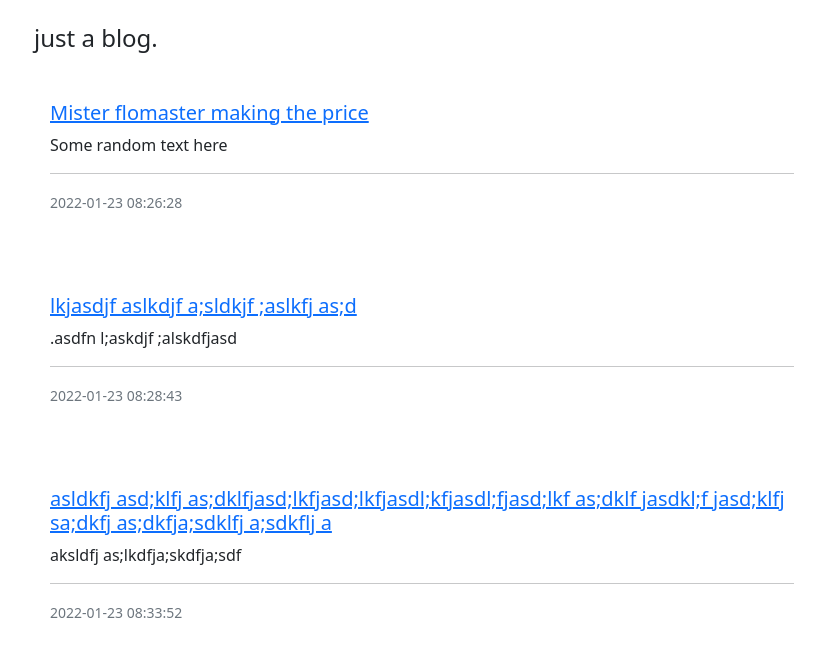
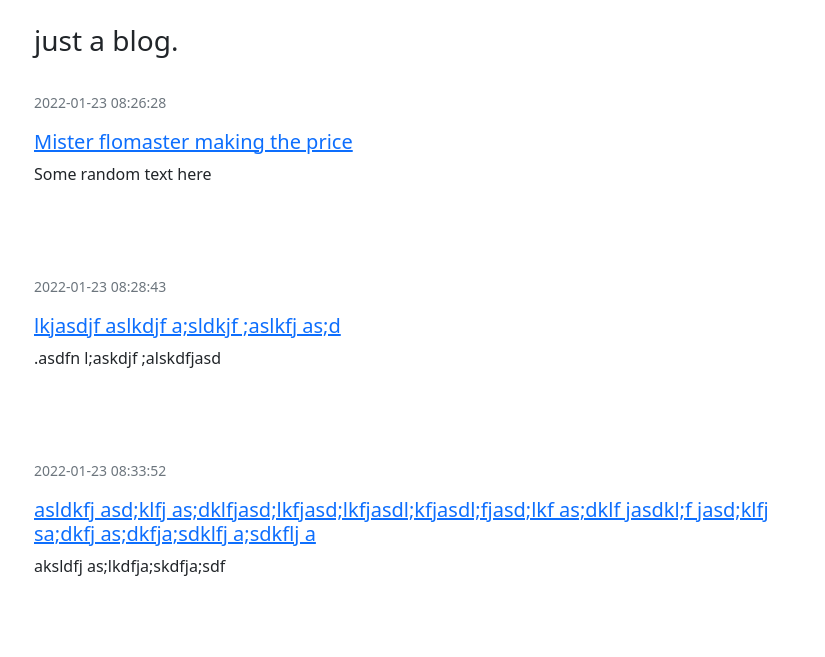
Before and after one commit to nazdash/flask-testsite, a Flask app: page / in a window 1280 px wide. Shown: the part 56-713 px from the top of the page, without its empty margins (218-1043 px from the left). Run offline with Flask 2, Linux system fonts and the light colour scheme; data comes from the database, SQL or seed files in the repository; both versions use the stored data as it was after the commit.

Commit message:
polishing

```diff
--- a/application/templates/about.html
+++ b/application/templates/about.html
@@ -4,8 +4,8 @@
 
 {% block content %}
 
-<h4 align="left">about me.
-</h4>
+<h3 align="left">about me.
+</h3>
 <br/>
 <div>
 
--- a/application/templates/blog.html
+++ b/application/templates/blog.html
@@ -4,15 +4,14 @@
 
 {% block content %}
 
-<h4 align="left">a list of all blog posts.
-</h4>
+<h3 align="left">a list of all blog posts.
+</h3>
 <br/>
 
 <div id="posts"/>
 {% for post in posts %}
 
   <h5 class="card-title"><a style="color:inherit;" href="/post/{{post.post_url}}">{{post.title}}</a></h5>
-  <!-- <p class="card-text" style="float:left"><small class="text-muted">{{post.date}}</small></p> -->
   {% if user.is_authenticated %}
   <p style="float:left">
     <a href="/edit-post/{{post.id}}">Edit</a>
--- a/application/templates/edit-post.html
+++ b/application/templates/edit-post.html
@@ -4,8 +4,8 @@
 
 {% block content %}
 
-<h4 align="left">You can edit a post here.
-</h4>
+<h3 align="left">You can edit a post here.
+</h3>
 
 <br />
 
--- a/application/templates/home.html
+++ b/application/templates/home.html
@@ -4,8 +4,8 @@
 
 {% block content %}
 
-<h4 align="left">just a blog.
-</h4>
+<h3 align="left">just a blog.
+</h3>
 <br/>
 
 <div id="posts">
@@ -13,18 +13,19 @@
 
 <!-- <div class="card mb-3"> -->
 <!-- <img src="..." class="card-img-top" alt="..."> -->
-  <div class="card-body">
-    <h5 class="card-title"><a href="/post/{{post.post_url}}">{{post.title}}</a></h5>
-    <p class="card-text">{{post.snippet}}</p>
-    <hr />
-    <p class="card-text" style="float:left"><small class="text-muted">{{post.date}}</small></p>
+  <!-- <div class="card-body"> -->
+    <pstyle="float:left"><small class="text-muted">{{post.date}}</small></p>
     {% if user.is_authenticated %}
     <p style="float:right">
       <a href="/edit-post/{{post.id}}"><button type="button" class="btn btn-primary btn-sm">Edit</button></a>
       <a href="/delete-post/{{post.id}}"><button type="button" class="btn btn-danger btn-sm" >Delete</button></a>
     </p>
     {% endif %}
-  </div>
+    <div>
+    <h5><a href="/post/{{post.post_url}}">{{post.title}}</a></h5>
+    <p>{{post.snippet}}</p>
+    </div>
+  <!-- </div> -->
 <!-- </div> -->
 <br/>
 <br/>
--- a/application/templates/login.html
+++ b/application/templates/login.html
@@ -20,6 +20,7 @@
       placeholder="Enter email"
     />
   </div>
+  <br />
   <div class="form-group">
     <label for="password">
       Password
--- a/application/templates/signup.html
+++ b/application/templates/signup.html
@@ -19,6 +19,7 @@
       placeholder="Enter email"
     />
   </div>
+  <br />
   <div class="form-group">
     <label for="firstName">
       First Name
@@ -31,6 +32,7 @@
       placeholder="Enter first name"
     />
   </div>
+  <br />
   <div class="form-group">
     <label for="password1">
       Password
@@ -43,6 +45,7 @@
       placeholder="Enter password"
     />
   </div>
+  <br />
   <div class="form-group">
     <label for="password2">
       Confirm password
```
Also changed, not shown: application/database.db, application/static/post_imgs/1/20210909_125822.jpg (deleted), application/static/post_imgs/1/Atlant (2).jpg (added), application/static/post_imgs/1/No header 1.png (deleted), application/static/post_imgs/1/addtext_com_MTYwODM5MzUwMw.png (added).
